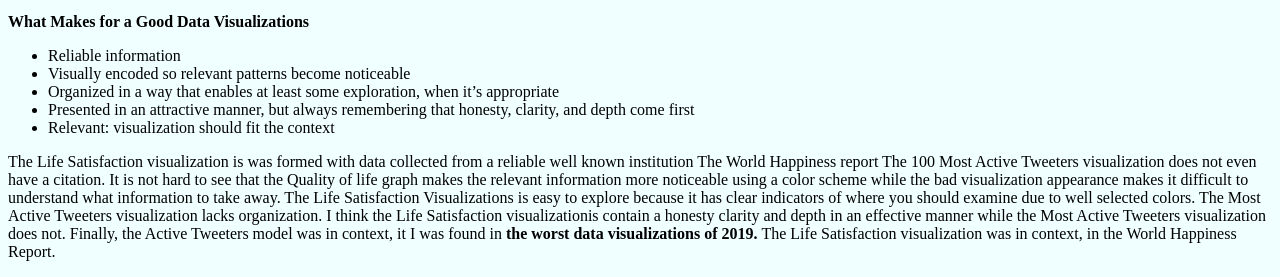
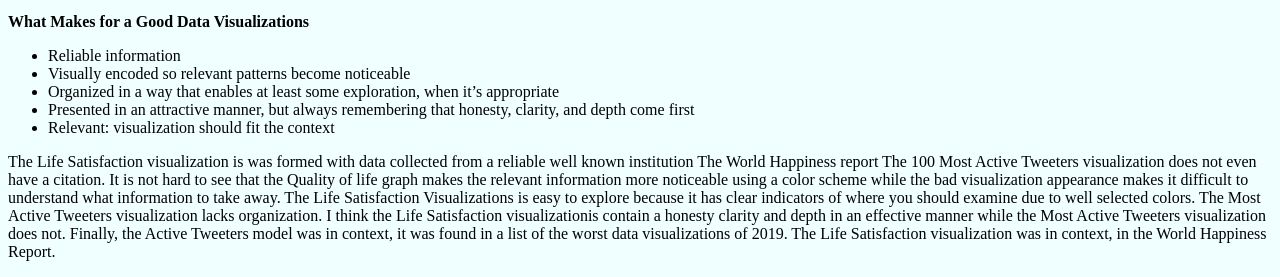
Before and after one commit to tom10hood/Learningprep, a plain HTML site: page index.html in a window 1280 px wide. Shown: the part 887-1164 px from the top of the page. Drawn offline with Linux system fonts and the light colour scheme.

Commit message:
Update index.html

```diff
--- a/index.html
+++ b/index.html
@@ -25,7 +25,7 @@
                 <li>Relevant: visualization should fit the context</li>
             </ul>
 
-     <p>The Life Satisfaction  visualization is was formed with data collected from a reliable well known institution The World Happiness report The 100 Most Active Tweeters visualization does not even have a citation. It is not hard to see that the Quality of life graph makes the relevant information more noticeable using a color scheme while the bad visualization appearance makes it difficult to understand what information to take away. The Life Satisfaction Visualizations is easy to explore because it has clear indicators of where you should examine due to well selected colors. The Most Active Tweeters visualization lacks organization. I think the Life Satisfaction visualizationis contain a honesty clarity and depth in an effective manner while the Most Active Tweeters visualization does not. Finally, the Active Tweeters model was in context, it I was found in <b>the worst data visualizations  of 2019. </b> The Life Satisfaction  visualization was in context, in the World Happiness Report.
+     <p>The Life Satisfaction  visualization is was formed with data collected from a reliable well known institution The World Happiness report The 100 Most Active Tweeters visualization does not even have a citation. It is not hard to see that the Quality of life graph makes the relevant information more noticeable using a color scheme while the bad visualization appearance makes it difficult to understand what information to take away. The Life Satisfaction Visualizations is easy to explore because it has clear indicators of where you should examine due to well selected colors. The Most Active Tweeters visualization lacks organization. I think the Life Satisfaction visualizationis contain a honesty clarity and depth in an effective manner while the Most Active Tweeters visualization does not. Finally, the Active Tweeters model was in context, it  was found in a list of the worst data visualizations  of 2019. The Life Satisfaction  visualization was in context, in the World Happiness Report.
       </p>
 
 
```
